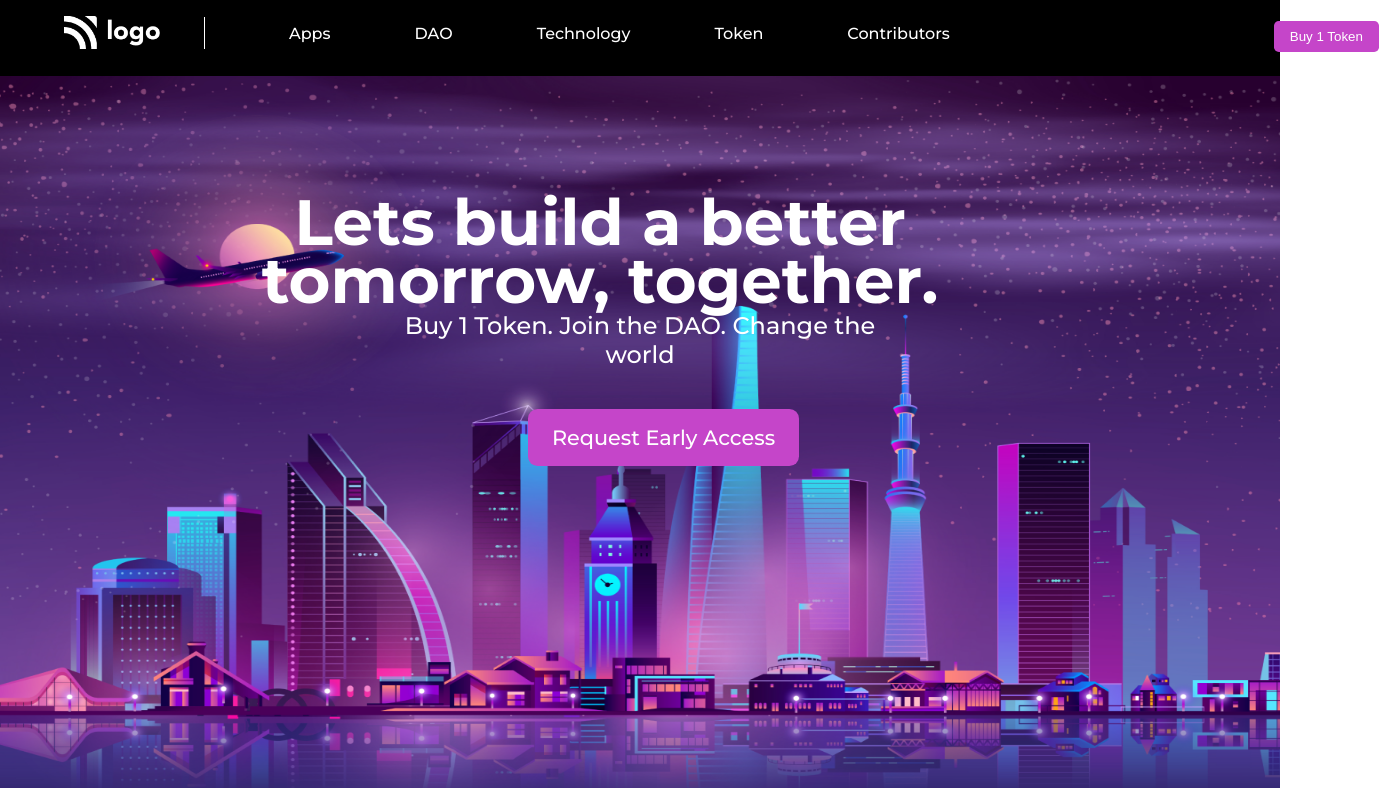
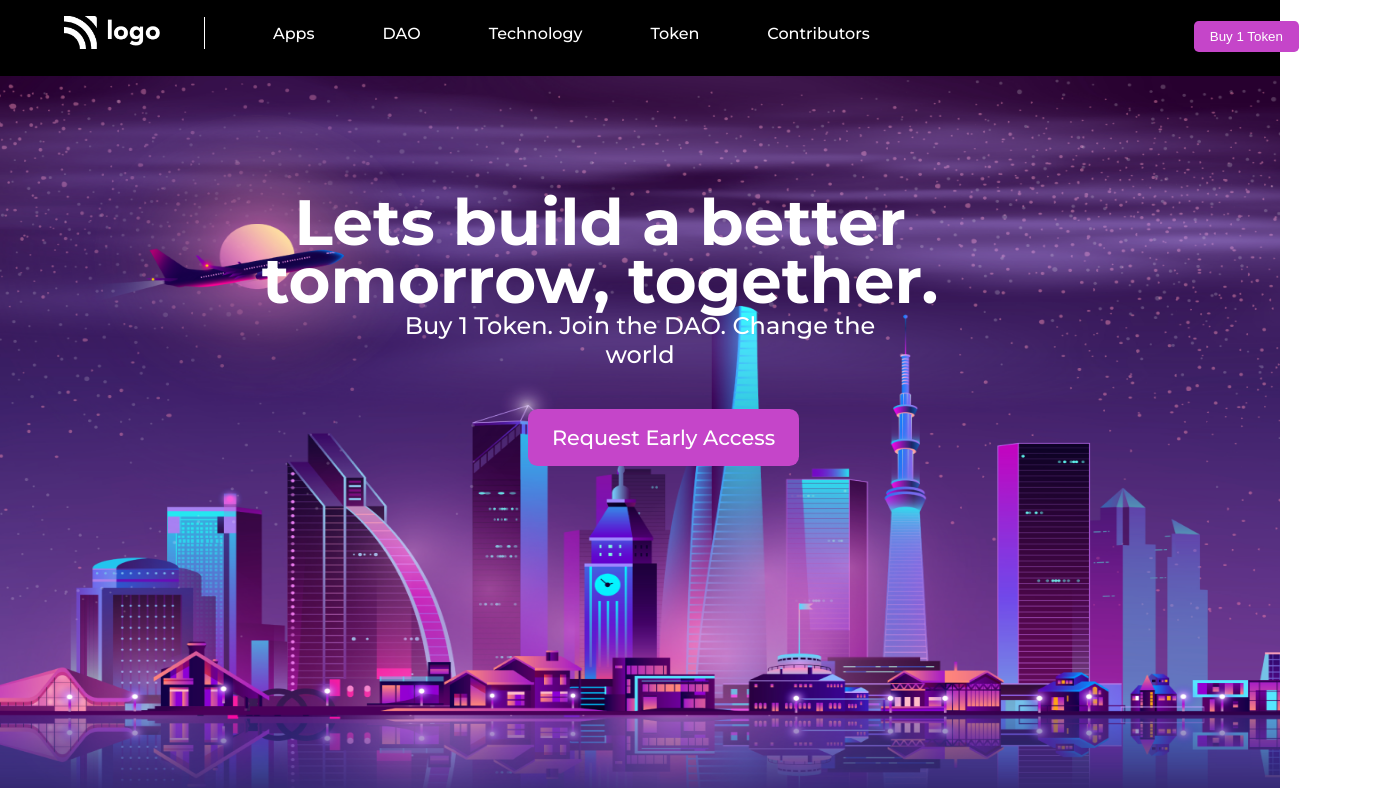
Before and after one commit to Saurabhcodechef/HTMLANDCSS, a website: page Project5/index.html in a window 1280 px wide. Shown: the whole page, 1379 px wide, since content can reach past the window. Drawn offline with Linux system fonts and the light colour scheme.

Commit message:
Update style.css

```diff
--- a/Project5/style.css
+++ b/Project5/style.css
@@ -29,7 +29,7 @@
 }
 .list-item{
     display:inline-block;
-    padding-left:5rem;
+    padding-left:4rem;
     font-family:'Montserrat', sans-serif;
 }
 .line{
```
